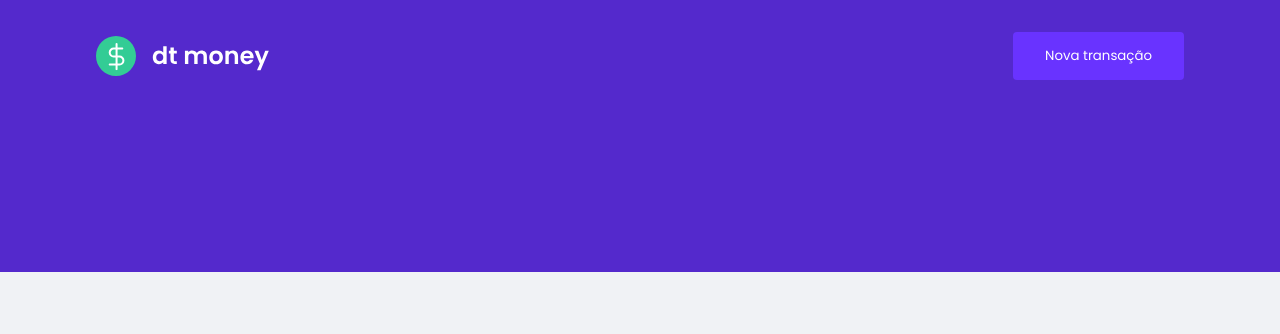
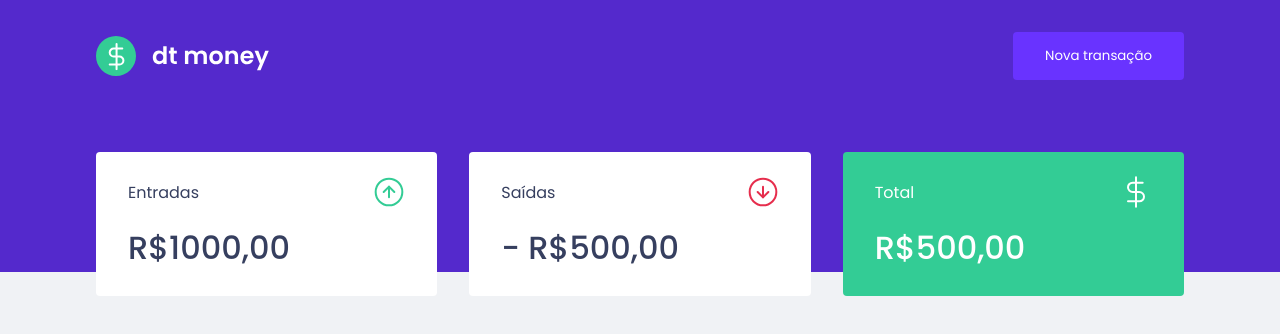
Before and after one commit to Anderson026/dtmoney, a React (Create React App) app: page / in a window 1280 px wide. Shown: the top 334 px of the page. Built offline with nearby package versions, Linux system fonts and the light colour scheme.

Commit message:
Criando o componente de Summary

```diff
--- a/public/index.html
+++ b/public/index.html
@@ -7,7 +7,7 @@
     <link rel="shortcut icon" href="favicon.png" type="image/png">
     <link rel="preconnect" href="https://fonts.googleapis.com">
     <title>dtmoney</title>
-    <link href="https://fonts.googleapis.com/css2?family=Poppins:wght@400;600&family=Poppins:wght@400;700&display=swap" rel="stylesheet">
+    <link href="https://fonts.googleapis.com/css2?family=Poppins:wght@400;500;600&family=Poppins:wght@400;700&display=swap" rel="stylesheet">
   </head>
   <body>
     <noscript>You need to enable JavaScript to run this app.</noscript>
--- a/src/App.tsx
+++ b/src/App.tsx
@@ -1,3 +1,4 @@
+import { Dashboard } from "./components/Dashboard";
 import { Header } from "./components/Header";
 import { GlobalStyle } from "./styles/global";
 
@@ -7,6 +8,7 @@
     <div className="App">
       <>
         <Header />
+        <Dashboard />
         <GlobalStyle />
 
       </>
--- /dev/null
+++ b/src/components/Dashboard/index.tsx
@@ -0,0 +1,10 @@
+import { Summary } from "../Summary";
+import { Container } from "./styles";
+
+export function Dashboard() {
+  return (
+    <Container>
+      <Summary />
+    </Container>
+  )
+}
--- /dev/null
+++ b/src/components/Dashboard/styles.ts
@@ -0,0 +1,7 @@
+import styled from "styled-components";
+
+export const Container = styled.main`
+  max-width: 1120px;
+  margin: 0 auto;
+  padding: 2.5rem 1rem;
+`;
--- /dev/null
+++ b/src/components/Summary/index.tsx
@@ -0,0 +1,33 @@
+import { Container } from "./styles";
+import incomeImg from "../../assets/income.svg";
+import outcomeImg from "../../assets/outcome.svg";
+import totalImg from "../../assets/total.svg";
+
+export function Summary() {
+  return (
+    <Container>
+      <div>
+        <header>
+          <p>Entradas</p>
+          <img src={incomeImg} alt="Entradas" />
+        </header>
+        <strong>R$1000,00</strong>
+      </div>
+      <div>
+        <header>
+          <p>Saídas</p>
+          <img src={outcomeImg} alt="Saídas" />
+        </header>
+        <strong>- R$500,00</strong>
+      </div>
+      <div className="highlight-background">
+        <header>
+          <p>Total</p>
+          <img src={totalImg} alt="Total" />
+        </header>
+        <strong>R$500,00</strong>
+      </div>
+
+    </Container>
+  )
+}
--- /dev/null
+++ b/src/components/Summary/styles.ts
@@ -0,0 +1,34 @@
+import styled from "styled-components";
+
+export const Container = styled.div`
+  display: grid;
+  grid-template-columns: repeat(3, 1fr);
+  gap: 2rem;
+  margin-top: -10rem;
+
+  div {
+    background: var(--shape);
+    padding: 1.5rem 2rem;
+    border-radius: 0.25rem;
+    color: var(--text-title);
+
+    header {
+      display: flex;
+      align-items: center;
+      justify-content: space-between;
+    }
+
+    strong {
+      display: block;
+      margin-top: 1rem;
+      font-size: 2rem;
+      font-weight: 500;
+      line-heigth: 3rem;
+    }
+
+    &.highlight-background {
+      background: var(--green);
+      color: #FFF;
+    }
+  }
+`;
--- a/src/styles/global.ts
+++ b/src/styles/global.ts
@@ -4,6 +4,7 @@
   :root {
     --background: #f0f2f5;
     --red: #E52E4D;
+    --green: #33CC95;
     --blue: #5429CC;
 
     --blue-light: #6933FF;
```
